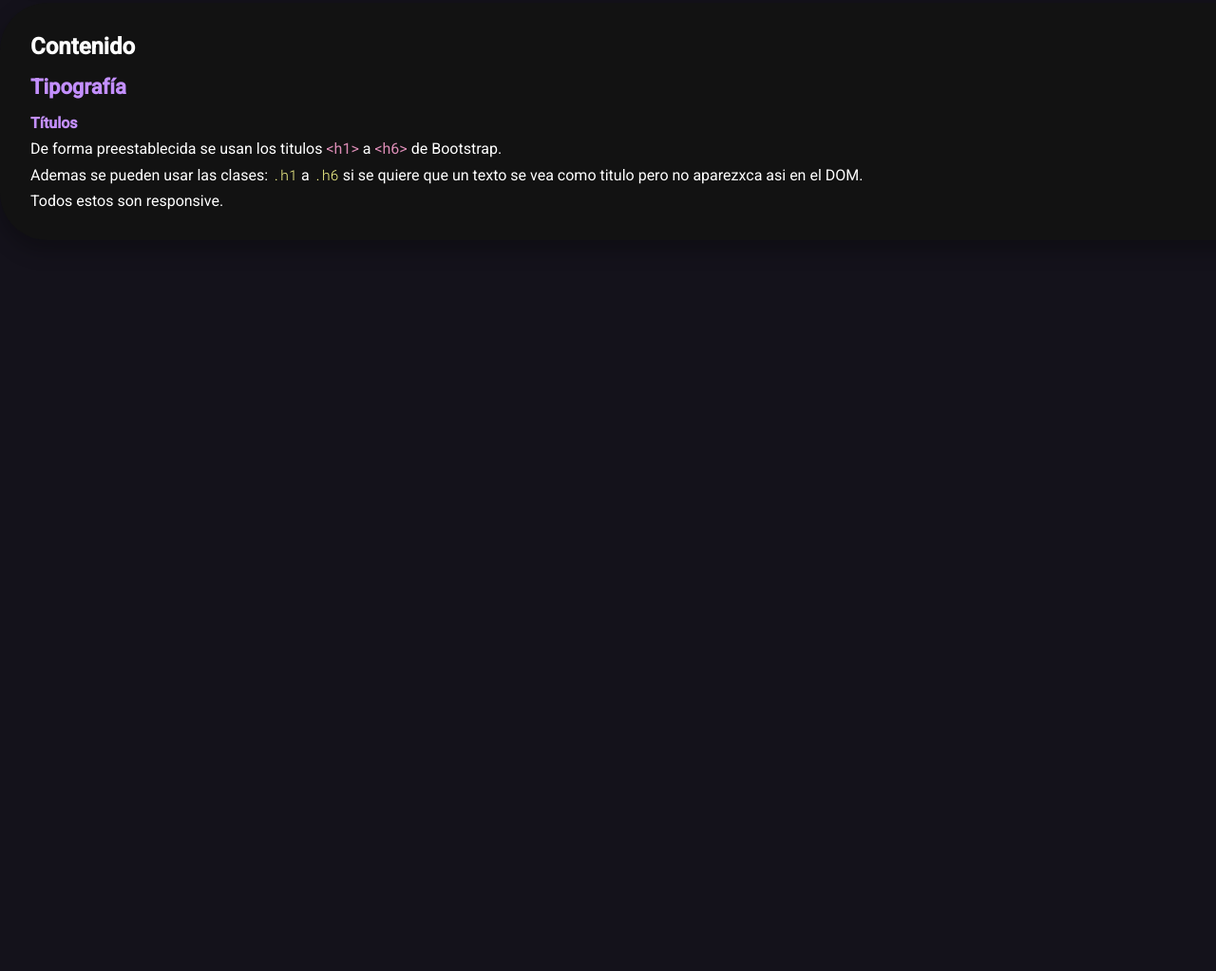
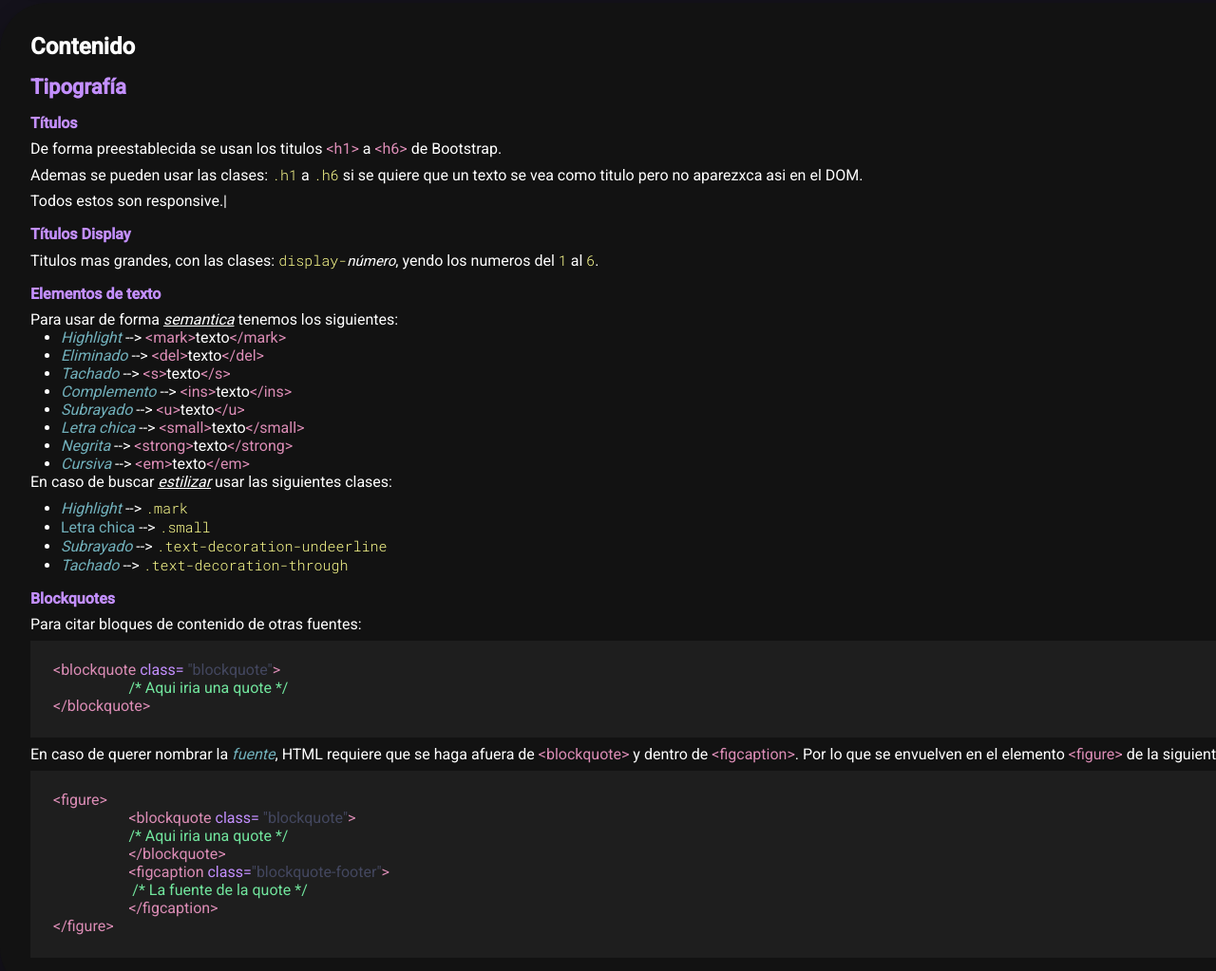
Before and after one commit to luciaviera/Bootstrap, a plain HTML site: page index.html in a window 1280 px wide. Shown: the part 5959-6982 px from the top of the page at 95% size. Before the commit the page ends 6276 px from the top, so only its background shows below. Drawn offline with Linux system fonts and the light colour scheme.

Commit message:
Add files via upload

```diff
--- a/index.html
+++ b/index.html
@@ -382,7 +382,56 @@
             <p>De forma preestablecida se usan los titulos <span class="element">&lt;h1&gt;</span> a <span class="element">&lt;h6&gt;</span> de Bootstrap. </p>
             <p>Ademas se pueden usar las clases: <span class="code-txt">.h1</span> a <span class="code-txt">.h6</span> si se quiere que un texto se vea como titulo pero no aparezxca asi en el DOM.</p>
             <!-- Ejemplos de tamaños de titulos-->
-            Todos estos son responsive.
+            Todos estos son responsive.|
+            <h3 class="subtitle">Títulos Display</h3>
+            <p>Titulos mas grandes, con las clases: <span class="code-txt">display-<i>número</i></span>, yendo los numeros del <span class="code-txt">1</span> al <span class="code-txt">6</span>.</p>
+            <!-- Ejemplos de tamaños de titulos-->
+            <h3 class="subtitle">Elementos de texto</h3>
+            Para usar de forma <u><i>semantica</i></u> tenemos los siguientes:
+            <ul class="list-margin">
+                <li><i><span class="highlight-txt-2">Highlight</span></i> --> <span class="element">&lt;mark&gt;</span>texto<span class="element">&lt;/mark&gt;</span></li>
+                <li><i><span class="highlight-txt-2">Eliminado</span></i>  --> <span class="element">&lt;del&gt;</span>texto<span class="element">&lt;/del&gt;</span></li>
+                <li><i><span class="highlight-txt-2">Tachado</span></i>  --> <span class="element">&lt;s&gt;</span>texto<span class="element">&lt;/s&gt;</span></li>
+                <li><i><span class="highlight-txt-2">Complemento</span></i> --> <span class="element">&lt;ins&gt;</span>texto<span class="element">&lt;/ins&gt;</span></li>
+                <li><i><span class="highlight-txt-2">Subrayado</span></i>  --> <span class="element">&lt;u&gt;</span>texto<span class="element">&lt;/u&gt;</span></li>
+                <li><i><span class="highlight-txt-2">Letra chica</span></i>  --> <span class="element">&lt;small&gt;</span>texto<span class="element">&lt;/small&gt;</span></li>
+                <li><i><span class="highlight-txt-2">Negrita</span></i>  --> <span class="element">&lt;strong&gt;</span>texto<span class="element">&lt;/strong&gt;</span></li>
+                <li><i><span class="highlight-txt-2">Cursiva</span></i>  --> <span class="element">&lt;em&gt;</span>texto<span class="element">&lt;/em&gt;</span></li>
+            </ul>
+            <p>En caso de buscar <u><i>estilizar</i></u> usar las siguientes clases:</p>
+            <ul class="list-margin">
+                <li><i><span class="highlight-txt-2">Highlight</span></i> --> <span class="code-txt">.mark</span></li>
+                <li><span class="highlight-txt-2">Letra chica</span></i>  --> <span class="code-txt">.small</span></li>
+                <li><i><span class="highlight-txt-2">Subrayado</span></i>  --> <span class="code-txt">.text-decoration-undeerline</span></li>
+                <li><i><span class="highlight-txt-2">Tachado</span></i>  --> <span class="code-txt">.text-decoration-through</span></li>
+            </ul>
+            <h3 class="subtitle">Blockquotes</h3>
+            <p>Para citar bloques de contenido de otras fuentes:</p>
+            <div class="code">
+                <button type="button" class="btn-copy">Copiar</button>
+                <code class="to-be-copy language-html" data-lang="html">
+                    <pre><span class="element">&lt;blockquote</span> <span class="atr">class=</span> <span class="value">"blockquote"</span><span class="element">&gt;</span>
+                    <span class="coment">/* Aqui iria una quote */</span>
+<span class="element">&lt;/blockquote&gt;</span></pre>
+                </code>
+            </div>
+            <p>En caso de querer nombrar la <i><span class="highlight-txt-2">fuente</span></i>, HTML requiere que se haga afuera de <span class="element">&lt;blockquote&gt;</span> y dentro de <span class="element">&lt;figcaption&gt;</span>. Por lo que se envuelven en el elemento <span class="element">&lt;figure&gt;</span> de la siguiente forma:</p>
+            <div class="code">
+                <button type="button" class="btn-copy">Copiar</button>
+                <code class="to-be-copy language-html" data-lang="html">
+                    <pre><span class="element">&lt;figure&gt;</span>
+                    <span class="element">&lt;blockquote</span> <span class="atr">class=</span> <span class="value">"blockquote"</span><span class="element">&gt;</span>
+                    <span class="coment">/* Aqui iria una quote */</span>
+                    <span class="element">&lt;/blockquote&gt;</span>
+                    <span class="element">&lt;figcaption</span> <span class="atr">class=</span><span class="value">"blockquote-footer"</span><span class="element">&gt;</span>
+                    <span class="coment"> /* La fuente de la quote */</span>
+                    <span class="element">&lt;/figcaption&gt;</span>
+<span class="element">&lt;/figure&gt;</span>
+</pre>
+                </code>
+            </div>
+            <!--Ejemplo de blockquote con fuente-->
+
         </section>
     </main>
 </body>
```
